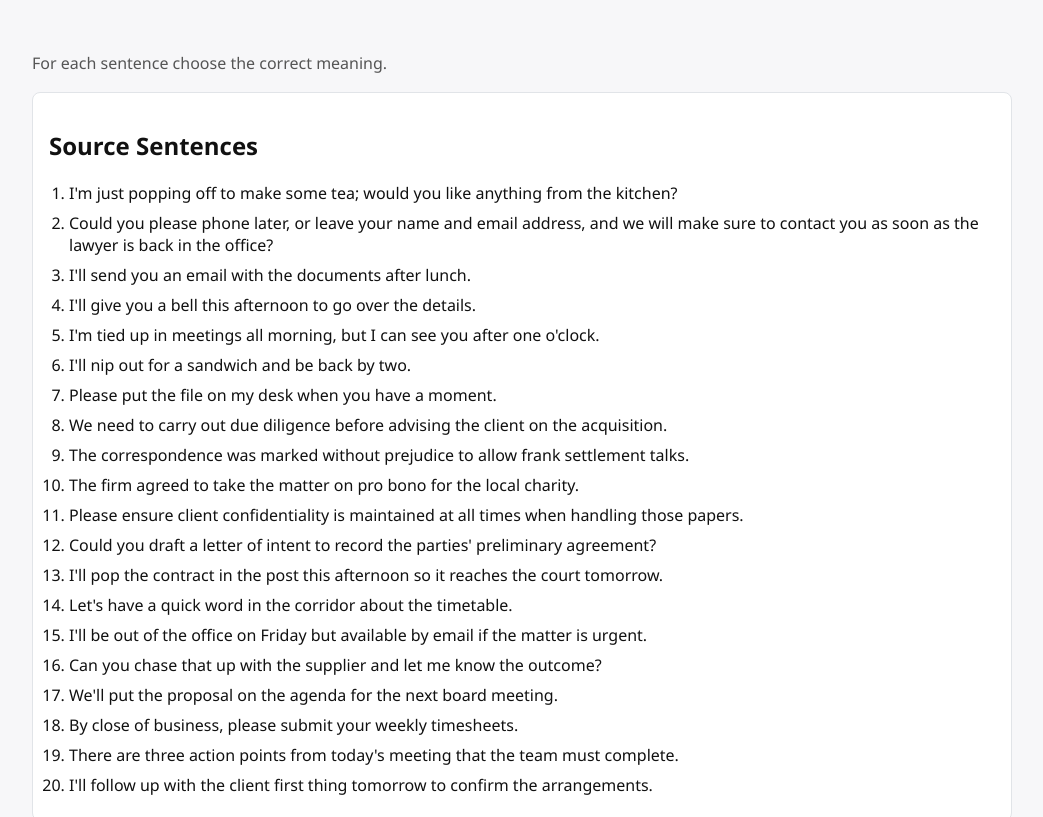
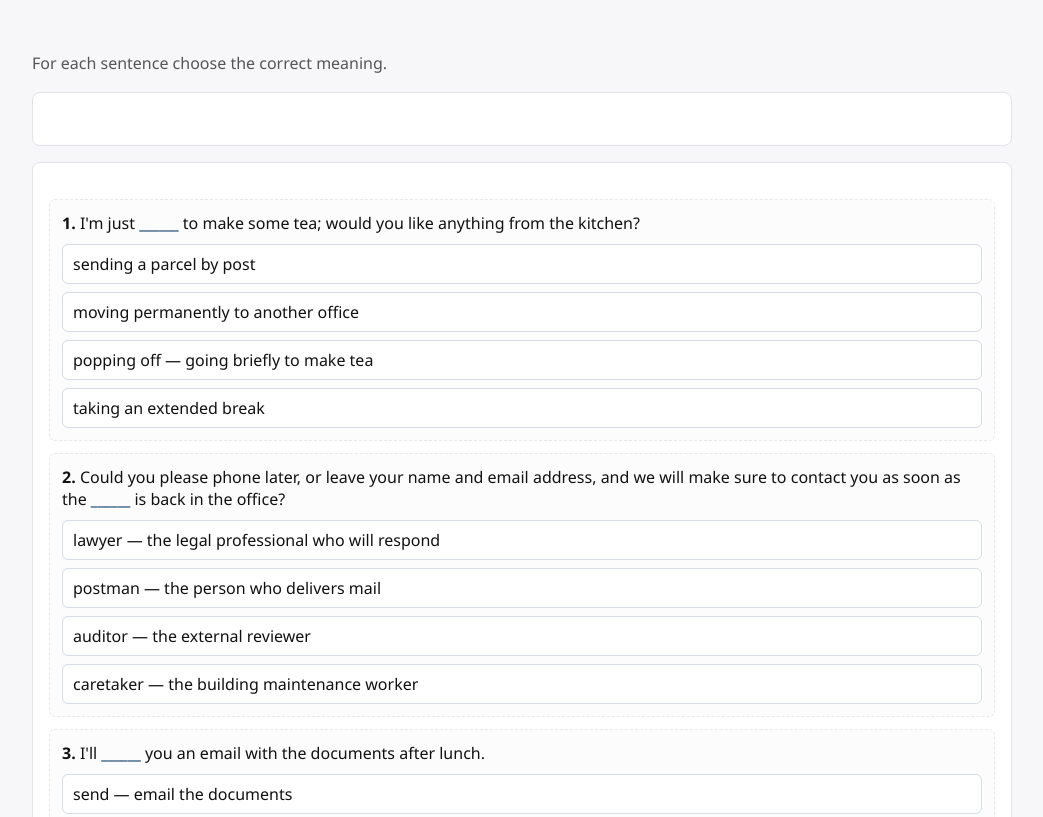
Before and after one commit to haydnstoe/Office-Expressions---Cloze-Test, a plain HTML site: page index.html in a window 1280 px wide. Shown: the top 817 px of the page, without its empty margins (118-1161 px from the left). Drawn offline with Linux system fonts and the light colour scheme.

Commit message:
Update 2 index.html

```diff
--- a/index.html
+++ b/index.html
@@ -78,28 +78,9 @@
     </header>
 
     <section class="card" aria-labelledby="sentences-heading">
-      <h2 id="sentences-heading">Source Sentences</h2>
+      <h2 id="sentences-heading"></h2>
       <ol class="sentences">
-        <li>I'm just popping off to make some tea; would you like anything from the kitchen?</li>
-        <li>Could you please phone later, or leave your name and email address, and we will make sure to contact you as soon as the lawyer is back in the office?</li>
-        <li>I'll send you an email with the documents after lunch.</li>
-        <li>I'll give you a bell this afternoon to go over the details.</li>
-        <li>I'm tied up in meetings all morning, but I can see you after one o'clock.</li>
-        <li>I'll nip out for a sandwich and be back by two.</li>
-        <li>Please put the file on my desk when you have a moment.</li>
-        <li>We need to carry out due diligence before advising the client on the acquisition.</li>
-        <li>The correspondence was marked without prejudice to allow frank settlement talks.</li>
-        <li>The firm agreed to take the matter on pro bono for the local charity.</li>
-        <li>Please ensure client confidentiality is maintained at all times when handling those papers.</li>
-        <li>Could you draft a letter of intent to record the parties' preliminary agreement?</li>
-        <li>I'll pop the contract in the post this afternoon so it reaches the court tomorrow.</li>
-        <li>Let's have a quick word in the corridor about the timetable.</li>
-        <li>I'll be out of the office on Friday but available by email if the matter is urgent.</li>
-        <li>Can you chase that up with the supplier and let me know the outcome?</li>
-        <li>We'll put the proposal on the agenda for the next board meeting.</li>
-        <li>By close of business, please submit your weekly timesheets.</li>
-        <li>There are three action points from today's meeting that the team must complete.</li>
-        <li>I'll follow up with the client first thing tomorrow to confirm the arrangements.</li>
+
       </ol>
     </section>
 
```
